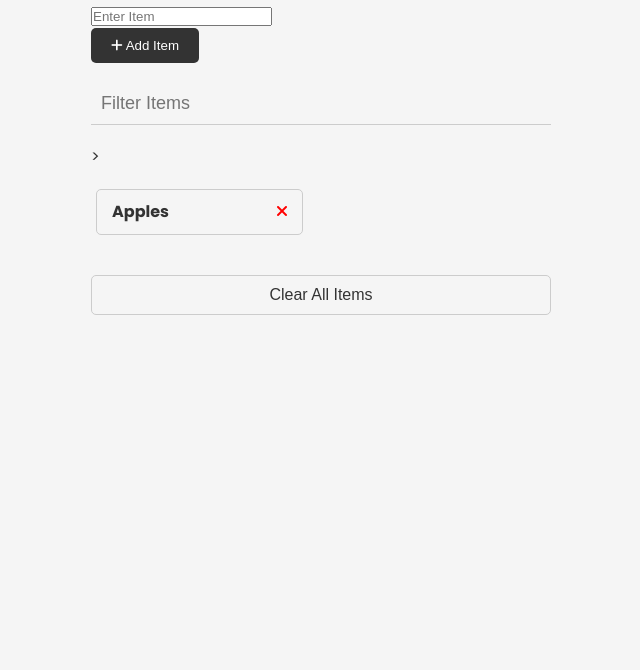
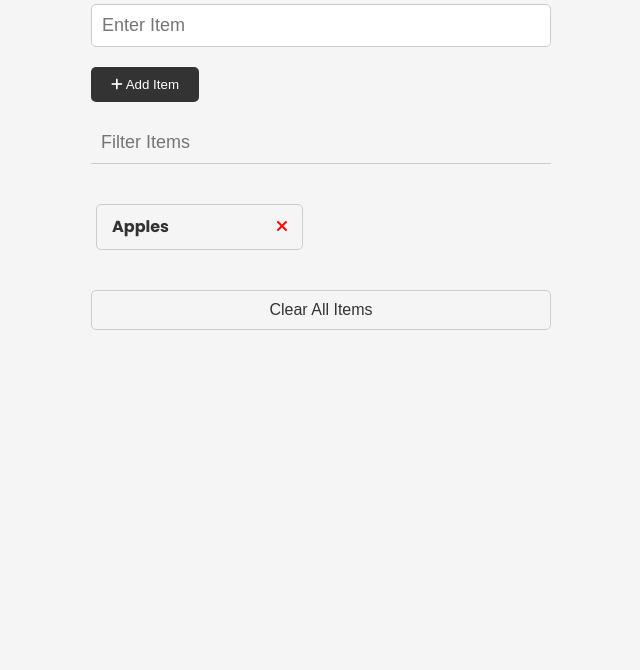
Before and after one commit to BrandonThey/JavaScript-Practice-Projects, a plain HTML site: page Project 1 - Shopping List/index.html in a window 1280 px wide. Shown: the part 130-800 px from the top of the page, without its empty margins (319-959 px from the left). Drawn offline with Linux system fonts and the light colour scheme.

Commit message:
Fixed some spelling errors

```diff
--- a/Project 1 - Shopping List/index.html
+++ b/Project 1 - Shopping List/index.html
@@ -17,7 +17,7 @@
 </head>
 <body>
     <!--Container div that will wrap the whole application-->
-    <div class = "container">
+    <div class="container">
 
         <!--Header that contains the shopping list header and logo-->
         <header>
@@ -31,7 +31,7 @@
             <div class="form-control">
                 <input
                     type="text"
-                    class="form-imput"
+                    class="form-input"
                     id="item-input"
                     name="item"
                     placeholder="Enter Item"
@@ -57,13 +57,13 @@
         </div>
 
         <!--Item list that will display the added items, currently hardcoded for
-        example purposes-->>
+        example purposes-->
         <ul id="item-list" class="items">
             <li>
-                Apples
-                <button class="remove-item btn-link text-red">
-                    <i class="fa-solid fa-xmark"></i>
-                </button>
+              Apples
+              <button class="remove-item btn-link text-red">
+                <i class="fa-solid fa-xmark"></i>
+              </button>
             </li>
         </ul>
 
```
